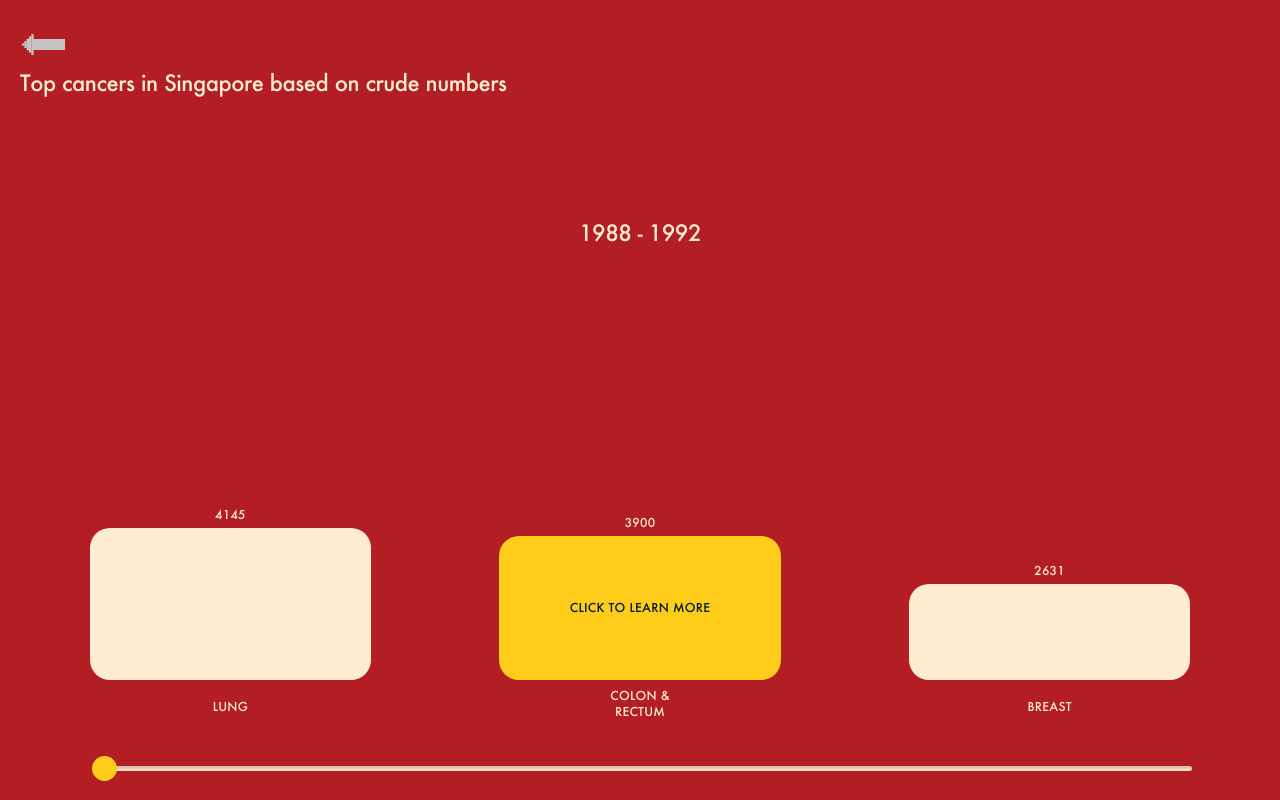
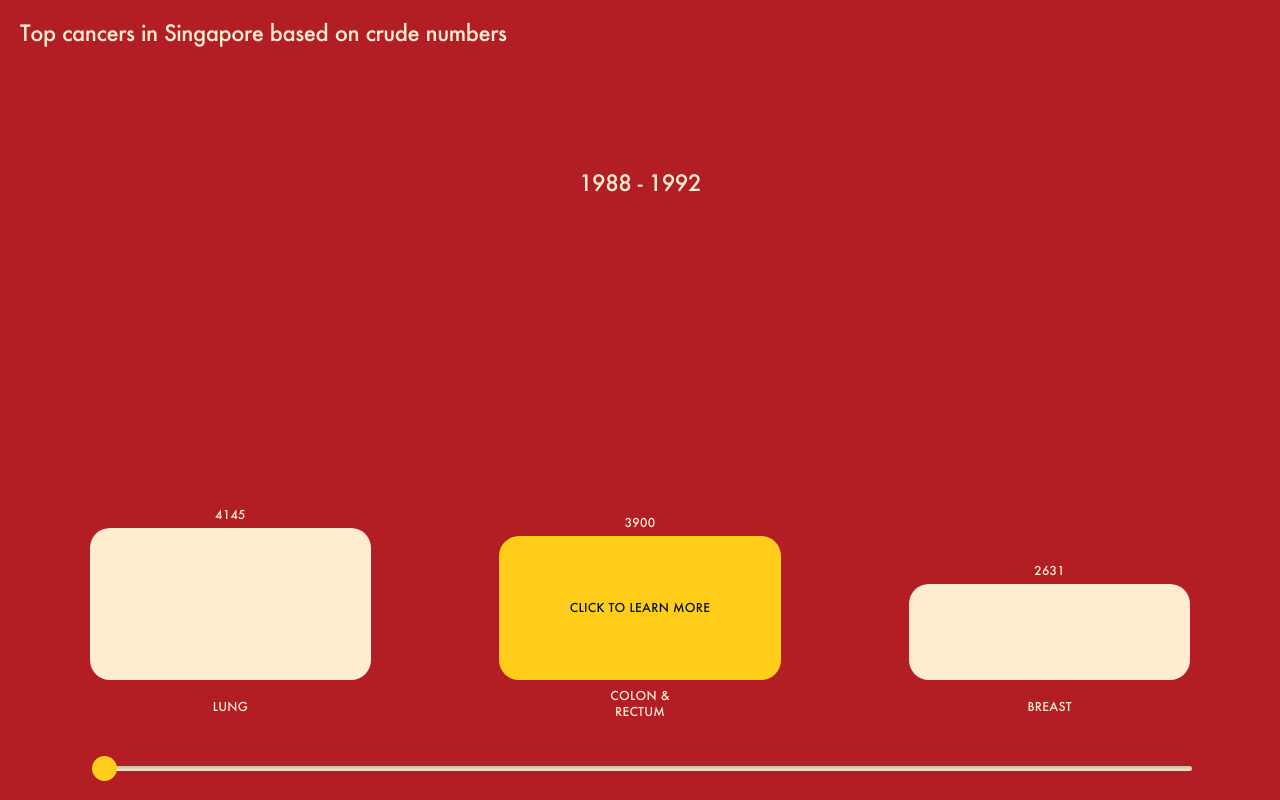
Before and after one commit to winjingjie96/erly, a website: page public/interactive-chart/index.html in a window 1280 px wide. Drawn offline with Linux system fonts and the light colour scheme.

Commit message:
removed back button

```diff
--- a/public/interactive-chart/index.html
+++ b/public/interactive-chart/index.html
@@ -13,9 +13,7 @@
   <meta name="viewport" content="width=device-width, initial-scale=1.0" />
   <body>
     <div class="main">
-      <a href="/">
-        <div class="back-button"></div>
-      </a>
+
       Top cancers in Singapore based on crude numbers
 
       <div id="year" class="center" style="padding-top: 10%">1988 - 1992</div>
```
